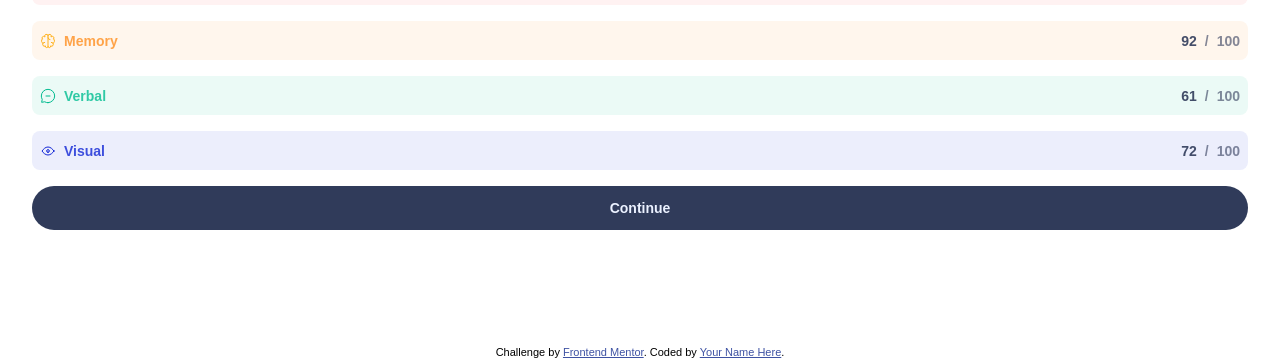
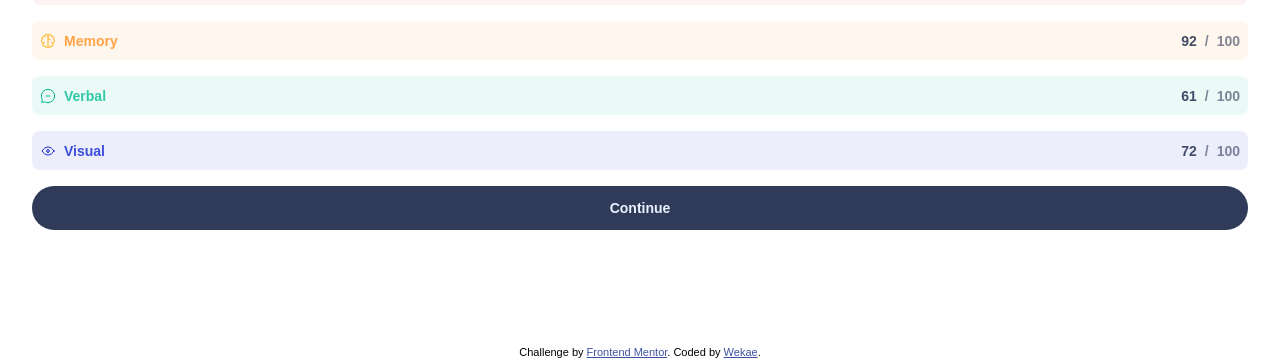
Before and after one commit to wekae/frontend-mentor-challenge-results-summary-component, a plain HTML site: page index.html in a window 1280 px wide. Shown: the part 437-800 px from the top of the page. Drawn offline with nearby package versions, Linux system fonts and the light colour scheme.

Commit message:
feat: add author

```diff
--- a/index.html
+++ b/index.html
@@ -494,7 +494,7 @@
 
   <footer class="attribution">
     Challenge by <a href="https://www.frontendmentor.io?ref=challenge">Frontend Mentor</a>.
-    Coded by <a href="#">Your Name Here</a>.
+    Coded by <a href="https://github.com/wekae">Wekae</a>.
   </footer>
 
   <script src="scripts.js"></script>
```
